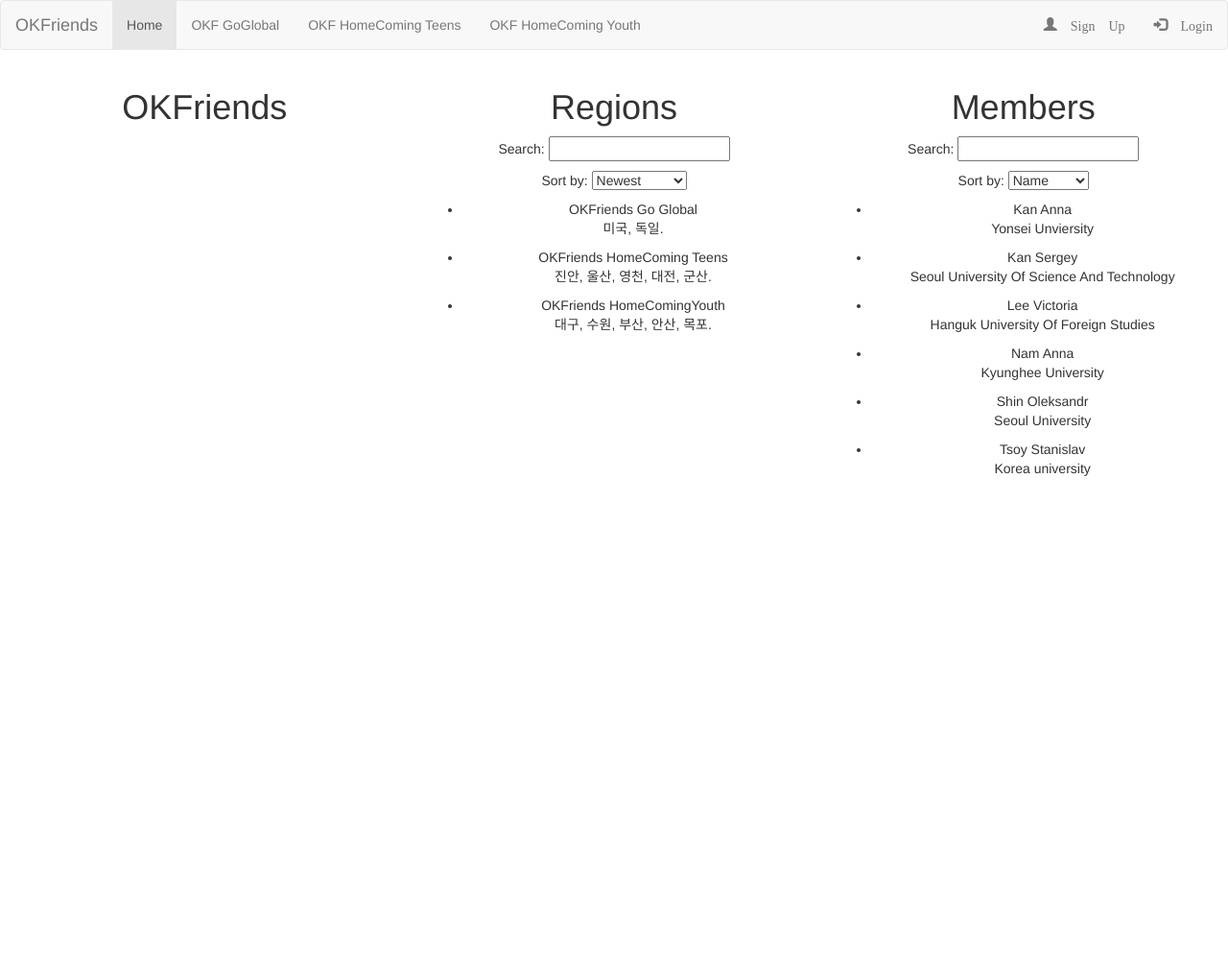
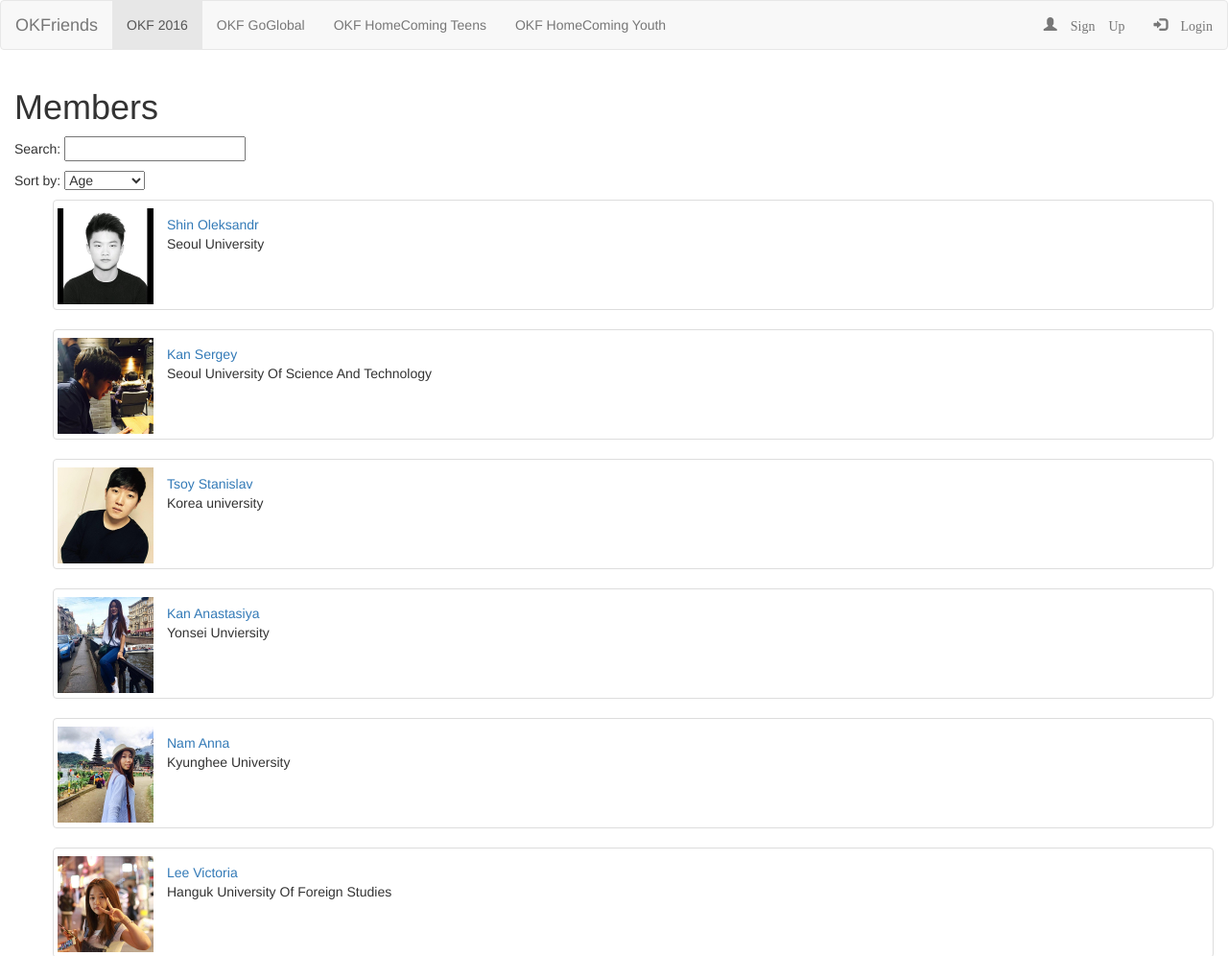
Before and after one commit to statelo/OKFriends, a website: page app/index.html in a window 1280 px wide. Shown: the top 996 px of the page at 96% size. Before the commit the page ends 800 px from the top, so only its background shows below. Drawn offline with nearby package versions, Linux system fonts and the light colour scheme.

Commit message:
Photo And Information Of Members Added

```diff
--- /dev/null
+++ b/app/app.config.js
@@ -0,0 +1,18 @@
+'use strict';
+
+angular.
+	module('okf').
+	config(['$locationProvider', '$routeProvider',
+		function config($locationProvider, $routeProvider) {
+			$locationProvider.hashPrefix('!');
+
+			$routeProvider.
+				when('/members', {
+					template: '<member-list></member-list>'
+				}).
+				when('/members/:memberId', {
+					template: '<member-detail></member-detail>'
+				}).
+				otherwise('/members');
+		}
+	]);
--- a/app/app.css
+++ b/app/app.css
@@ -1,3 +1,17 @@
 .col-sm-4 {
 	text-align: center;
 }
+
+.thumb {
+  float: left;
+  height: 100px;
+  margin: -0.5em 1em 1.5em 0;
+  padding-bottom: 1em;
+  width: 100px;
+}
+
+.members li {
+  clear: both;
+  height: 115px;
+  padding-top: 15px;
+}
--- a/app/app.module.js
+++ b/app/app.module.js
@@ -1,6 +1,7 @@
 'use strict';
 
 angular.module('okf', [
-	'regionList',
-	'memberList'
+	'ngRoute',
+	'memberList',
+	'memberDetail'
 ]);
--- a/app/index.html
+++ b/app/index.html
@@ -5,21 +5,23 @@
 	<link rel="stylesheet" href="bower_components/bootstrap/dist/css/bootstrap.css">
 	<link rel="stylesheet" href="app.css">
 	<script src="bower_components/angular/angular.js"></script>
+	<script src="bower_components/angular-route/angular-route.js"></script>
 	<script src="app.module.js"></script>
-	<script src="region-list/region-list.module.js"></script>
+	<script src="app.config.js"></script>
 	<script src="member-list/member-list.module.js"></script>
+	<script src="member-detail/member-detail.module.js"></script>
 	<script src="member-list/member-list.component.js"></script>
-	<script src="region-list/region-list.component.js"></script>
+	<script src="member-detail/member-detail.component.js"></script>
 </head>
 <body>
 
 	<nav class="navbar navbar-default">
 	  <div class="container-fluid">
 	    <div class="navbar-header">
-	      <a class="navbar-brand" href="#">OKFriends</a>
+	      <a class="navbar-brand" href="#!/members">OKFriends</a>
 	    </div>
 	    <ul class="nav navbar-nav">
-	      <li class="active"><a href="#">Home</a></li>
+	      <li class="active"><a href="#!/members">OKF 2016</a></li>
 	      <li><a href="#">OKF GoGlobal</a></li>
 	      <li><a href="#">OKF HomeComing Teens</a></li>
 	      <li><a href="#">OKF HomeComing Youth</a></li>
@@ -31,18 +33,9 @@
 	  </div>
 	</nav>
 
-	<div class="col-sm-4">
-		<h1>OKFriends</h1>
-	</div>
-
-	<div class="col-sm-4">
-		<h1>Regions</h1>
-		<region-list></region-list>
-	</div>
-
-	<div class="col-sm-4">
+	<div class="col-sm-12">
 		<h1>Members</h1>
-		<member-list></member-list>
+		<div ng-view></div>
 	</div>
 </body>
 </html>
--- /dev/null
+++ b/app/member-detail/member-detail.component.js
@@ -0,0 +1,14 @@
+'use strict';
+
+'use strict';
+
+angular.
+	module('memberDetail').
+	component('memberDetail', {
+		template: 'TBD: Detail view for <span>{{$ctrl.memberId}}</span>',
+		controller: ['$routeParams',
+			function MemberDetailController($routeParams) {
+				this.memberId = $routeParams.memberId;
+			}
+		]
+	});
--- /dev/null
+++ b/app/member-detail/member-detail.module.js
@@ -0,0 +1,5 @@
+'use strict';
+
+angular.module('memberDetail', [
+	'ngRoute'
+]);
--- a/app/member-list/member-list.component.js
+++ b/app/member-list/member-list.component.js
@@ -6,7 +6,7 @@ angular.
 		templateUrl: 'member-list/member-list.template.html',
 		controller: function MemberListController($http) {
 			var self = this;
-			self.orderProp = 'name';
+			self.orderProp = 'age';
 
 			$http.get('members/members.json').then(function(response) {
 				self.members = response.data;
--- a/app/member-list/member-list.template.html
+++ b/app/member-list/member-list.template.html
@@ -9,14 +9,18 @@
 		<select ng-model="$ctrl.orderProp">
 			<option value="name">Name</option>
 			<option value="university">University</option>
+			<option value="age">Age</option>
 		</select>
 	</p>
 </div>
 
 <div>
-	<ul>
-		<li ng-repeat="member in $ctrl.members | filter: $ctrl.query | orderBy: $ctrl.orderProp">
-			<span>{{member.name}}</span>
+	<ul class="members">
+		<li ng-repeat="member in $ctrl.members | filter: $ctrl.query | orderBy: $ctrl.orderProp" class="thumbnail">
+			<a href="#!/members/{{member.id}}" class="thumb">
+				<img ng-src="{{member.imageUrl}}" alt="{{member.name}}" />
+			</a>
+			<a href="#!/members/{{member.id}}">{{member.name}}</a>
 			<p>{{member.university}}</p>
 		</li>
 	</ul>
--- a/app/members/members.json
+++ b/app/members/members.json
@@ -1,32 +1,51 @@
 [
 	{
+		"id": "tsoy-stanislav",
 		"name": "Tsoy Stanislav",
 		"university": "Korea university",
-		"age": 1
+		"imageUrl": "img/members/Tsoy Stanislav.jpg",
+		"age": 23
 	},
 	{
+		"id": "kan-sergey",
 		"name": "Kan Sergey",
 		"university": "Seoul University Of Science And Technology",
-		"age": 2
+		"imageUrl": "img/members/Kan Sergey.jpg",
+		"age": 22
 	},
 	{
+		"id": "shin-oleksandr",
 		"name": "Shin Oleksandr",
 		"university": "Seoul University",
-		"age": 3
+		"imageUrl": "img/members/Shin Oleksandr.jpg",
+		"age": 20
 	},
 	{
-		"name": "Kan Anna",
+		"id": "kan-anastasiya",
+		"name": "Kan Anastasiya",
 		"university": "Yonsei Unviersity",
-		"age": 4
+		"imageUrl": "img/members/Kan Anastasiya.jpg",
+		"age": 23
 	},
 	{
+		"id": "nam-anna",
 		"name": "Nam Anna",
 		"university": "Kyunghee University",
-		"age": 5
+		"imageUrl": "img/members/Nam Anna.jpg",
+		"age": 23
 	},
 	{
+		"id": "lee-victoria",
 		"name": "Lee Victoria",
 		"university": "Hanguk University Of Foreign Studies",
-		"age": 6
+		"imageUrl": "img/members/Lee Victoria.jpg",
+		"age": 24
+	},
+	{
+		"id": "pak-oksana",
+		"name": "Pak Oksana",
+		"university": "Hanguk University Of Foreign Studies",
+		"imageUrl": "img/members/Pak Oksana.jpg",
+		"age": 24
 	}
 ]
--- a/app/region-list/region-list.component.js
+++ /dev/null
@@ -1,26 +0,0 @@
-'use strict';
-
-angular.
-	module('regionList').
-	component('regionList', {
-		templateUrl: 'region-list/region-list.template.html',
-		controller: function RegionListController() {
-			this.regions = [
-				{
-					programName: 'OKFriends Go Global',
-					regionName: '미국, 독일.',
-					age: 1
-				}, {
-					programName: 'OKFriends HomeComing Teens',
-					regionName: '진안, 울산, 영천, 대전, 군산.',
-					age: 2
-				}, {
-					programName: 'OKFriends HomeComingYouth',
-					regionName: '대구, 수원, 부산, 안산, 목포.',
-					age: 3
-				}
-			];
-
-			this.orderProp = 'age';
-		}
-	});
--- a/app/region-list/region-list.module.js
+++ /dev/null
@@ -1,3 +0,0 @@
-'use strict';
-
-angular.module('regionList', []);
--- a/app/region-list/region-list.template.html
+++ /dev/null
@@ -1,23 +0,0 @@
-<div>
-	<p>
-		Search:
-		<input ng-model="$ctrl.query" />
-	</p>
-
-	<p>
-		Sort by:
-		<select ng-model="$ctrl.orderProp">
-			<option value="programName">Alphabetical</option>
-			<option value="age">Newest</option>
-		</select>
-	</p>
-</div>
-
-<div>
-	<ul>
-		<li ng-repeat="region in $ctrl.regions | filter: $ctrl.query | orderBy: $ctrl.orderProp">
-			<span>{{region.programName}}</span>
-			<p>{{region.regionName}}</p>
-		</li>
-	</ul>
-</div>
```
Also changed, not shown: app/img/members/Kan Anastasiya.jpg (added), app/img/members/Kan Sergey.jpg (added), app/img/members/Lee Victoria.jpg (added), app/img/members/Nam Anna.jpg (added), app/img/members/Pak Oksana.jpg (added), app/img/members/Shin Oleksandr.jpg (added), app/img/members/Tsoy Stanislav.jpg (added).
